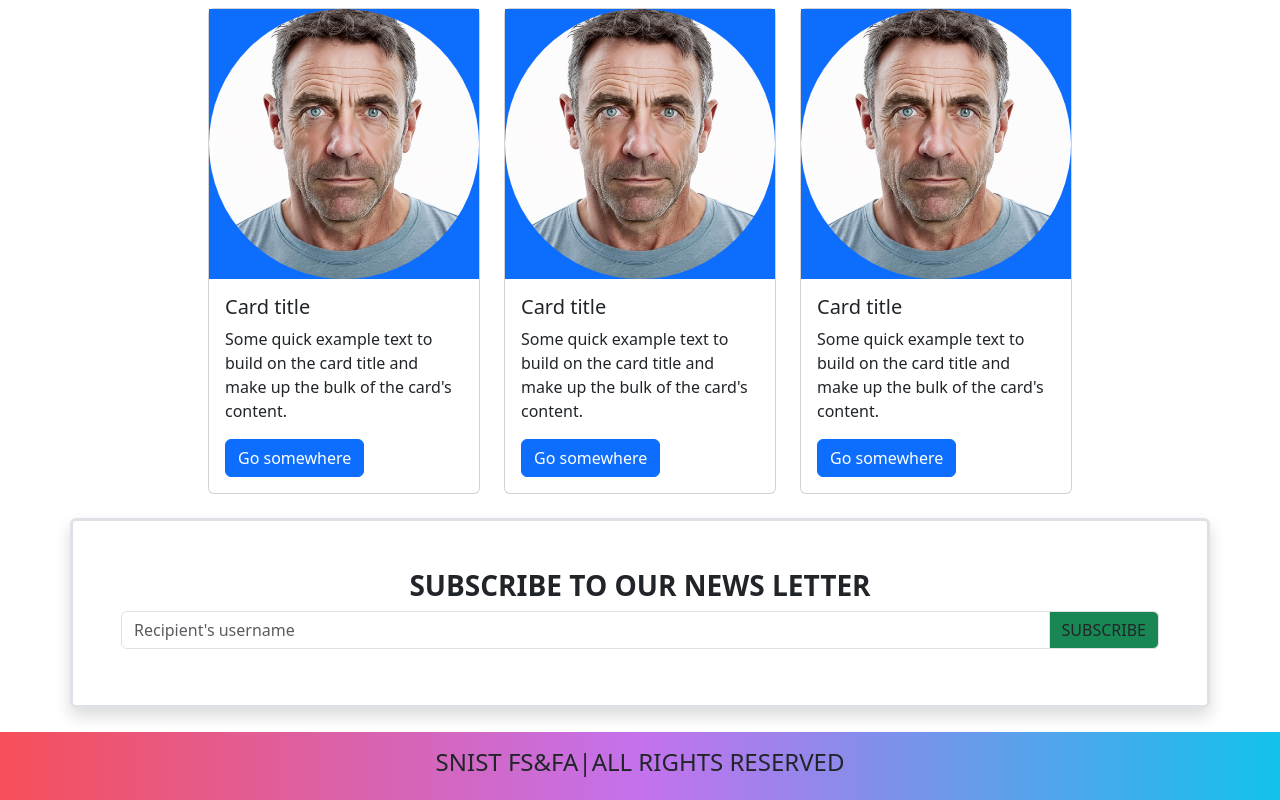
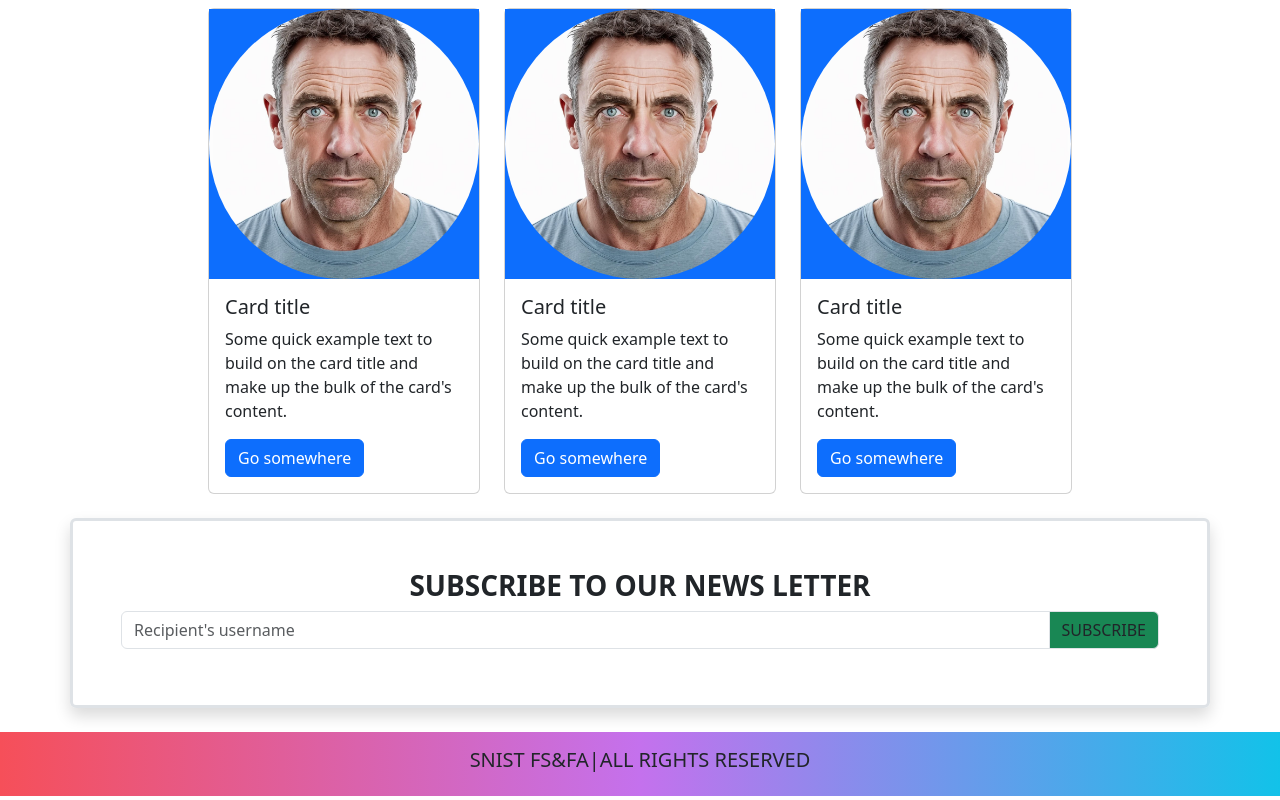
Before and after one commit to ManasaT22/Shoesstore, a plain HTML site: page index.html in a window 1280 px wide. Shown: the part 1616-2416 px from the top of the page. Drawn offline with nearby package versions, Linux system fonts and the light colour scheme.

Commit message:
Update index.html

```diff
--- a/index.html
+++ b/index.html
@@ -201,7 +201,7 @@
       </div>
    </div>
    <footer class="p-3">
-    <h4 class="text-center">SNIST FS&FA|ALL RIGHTS RESERVED</h4>
+    <h5 class="text-center">SNIST FS&FA|ALL RIGHTS RESERVED</h5>
    </footer>
 
     <script src="https://cdn.jsdelivr.net/npm/bootstrap@5.3.3/dist/js/bootstrap.bundle.min.js"
```
